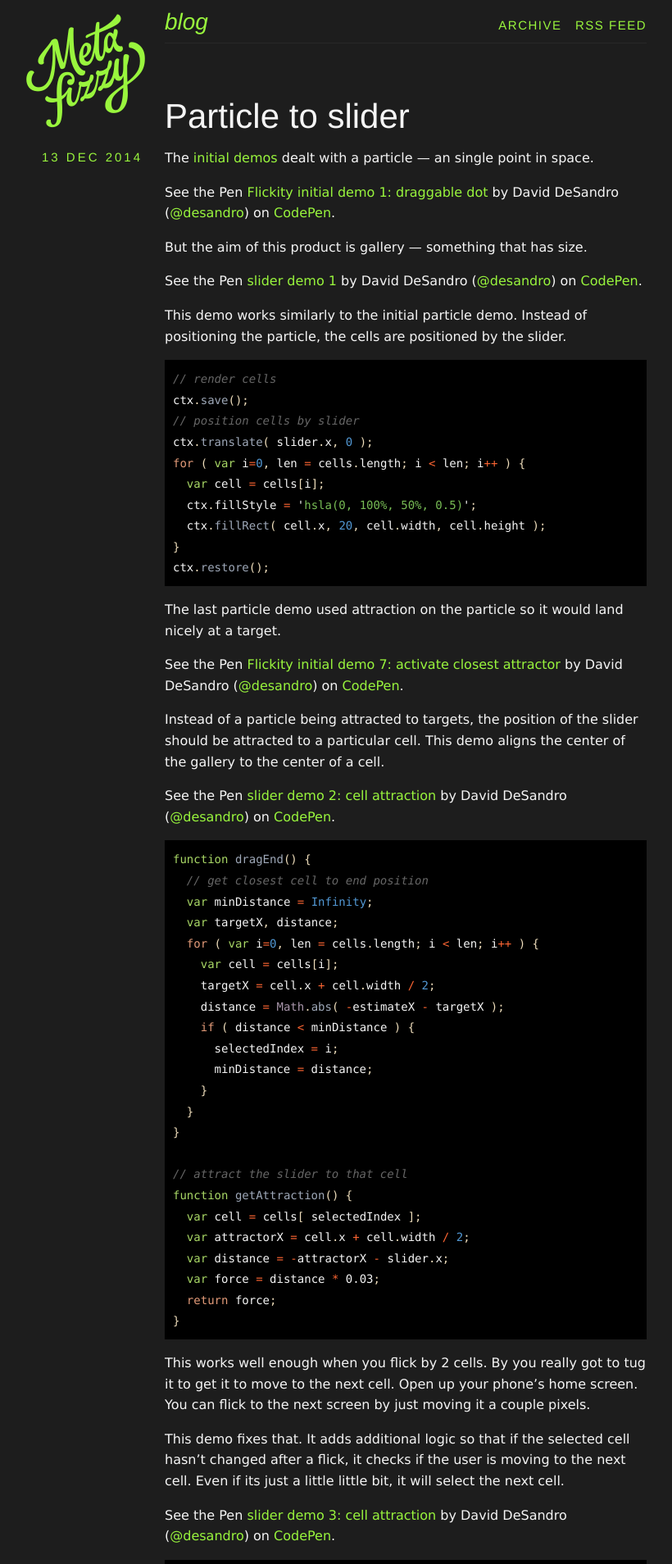
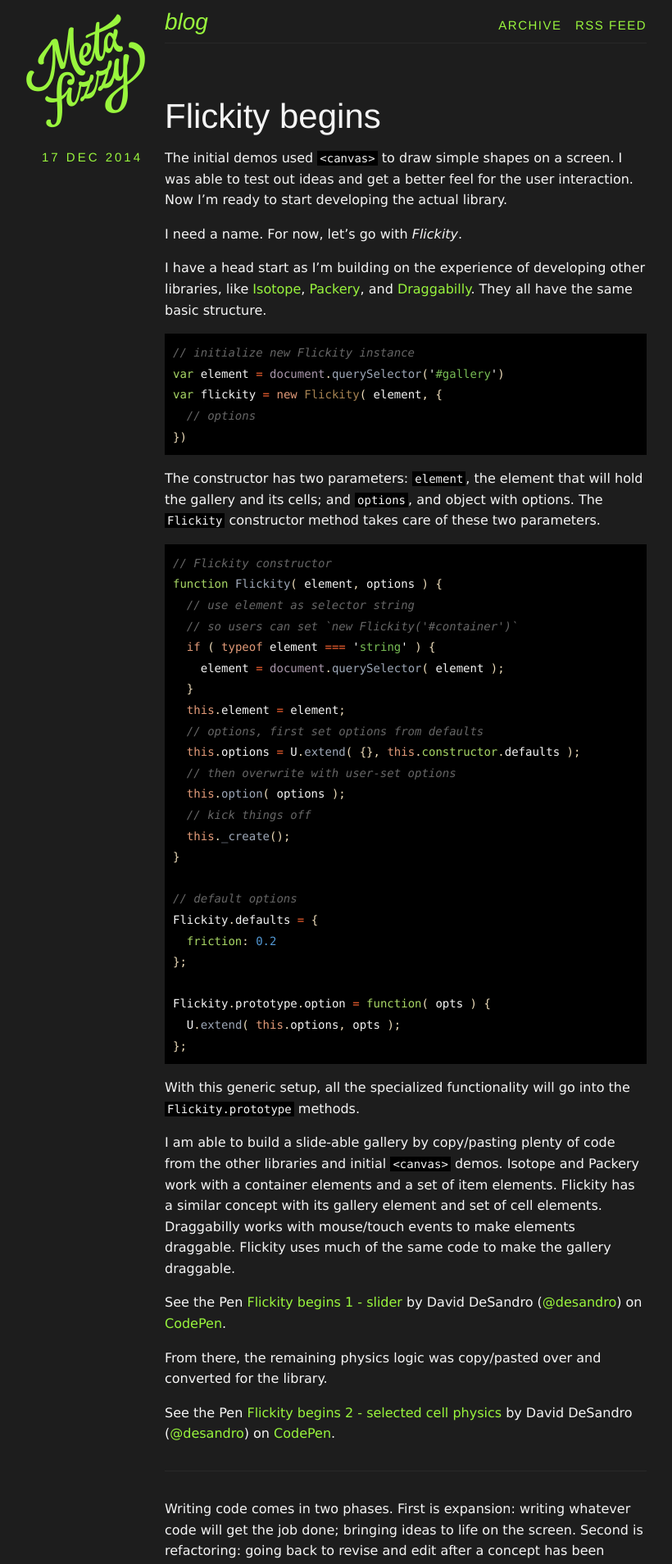
Before and after one commit to metafizzy/metafizzy.co, a Jekyll site: the page built from blog/index.html, in a window 1280 px wide. Shown: the top 1908 px of the page at 82% size, without its empty margins (225-1045 px from the left). Built offline with Jekyll 4.4.1, drawn with Linux system fonts in a browser that asks for light colours; the list of posts is cut into pages by our own code; some of the changed text lies outside the part shown.

Commit message:
post: flickity begins number code syntax highlight

```diff
--- /dev/null
+++ b/_posts/2014/2014-12-17-flickity-begins.md
@@ -0,0 +1,92 @@
+---
+
+title: Flickity begins
+category: blog
+layout: blog
+
+---
+
+The initial demos used `<canvas>` to draw simple shapes on a screen. I was able to test out ideas and get a better feel for the user interaction. Now I'm ready to start developing the actual library.
+
+I need a name. For now, let's go with _Flickity_.
+
+I have a head start as I'm building on the experience of developing other libraries, like [Isotope](http://isotope.metafizzy.co), [Packery](http://packery.metafizzy.co), and [Draggabilly](http://draggabilly.desandro.com). They all have the same basic structure.
+
+{% highlight js %}
+// initialize new Flickity instance
+var element = document.querySelector('#gallery')
+var flickity = new Flickity( element, {
+  // options
+})
+{% endhighlight %}
+
+The constructor has two parameters: `element`, the element that will hold the gallery and its cells; and `options`, and object with options. The `Flickity` constructor method takes care of these two parameters.
+
+{% highlight js %}
+// Flickity constructor
+function Flickity( element, options ) {
+  // use element as selector string
+  // so users can set `new Flickity('#container')`
+  if ( typeof element === 'string' ) {
+    element = document.querySelector( element );
+  }
+  this.element = element;
+  // options, first set options from defaults
+  this.options = U.extend( {}, this.constructor.defaults );
+  // then overwrite with user-set options
+  this.option( options );
+  // kick things off
+  this._create();
+}
+
+// default options
+Flickity.defaults = {
+  friction: 0.2
+};
+
+Flickity.prototype.option = function( opts ) {
+  U.extend( this.options, opts );
+};
+{% endhighlight %}
+
+With this generic setup, all the specialized functionality will go into the `Flickity.prototype` methods.
+
+I am able to build a slide-able gallery by copy/pasting plenty of code from the other libraries and initial `<canvas>` demos. Isotope and Packery work with a container elements and a set of item elements. Flickity has a similar concept with its gallery element and set of cell elements. Draggabilly works with mouse/touch events to make elements draggable. Flickity uses much of the same code to make the gallery draggable.
+
+<p data-height="268" data-theme-id="0" data-slug-hash="RNRpjo" data-default-tab="result" data-user="desandro" class='codepen'>See the Pen <a href='http://codepen.io/desandro/pen/RNRpjo/'>Flickity begins 1 - slider</a> by David DeSandro (<a href='http://codepen.io/desandro'>@desandro</a>) on <a href='http://codepen.io'>CodePen</a>.</p>
+
+From there, the remaining physics logic was copy/pasted over and converted for the library.
+
+<p data-height="268" data-theme-id="0" data-slug-hash="KwMWyB" data-default-tab="result" data-user="desandro" class='codepen'>See the Pen <a href='http://codepen.io/desandro/pen/KwMWyB/'>Flickity begins 2 - selected cell physics</a> by David DeSandro (<a href='http://codepen.io/desandro'>@desandro</a>) on <a href='http://codepen.io'>CodePen</a>.</p>
+
+---
+
+Writing code comes in two phases. First is expansion: writing whatever code will get the job done; bringing ideas to life on the screen. Second is refactoring: going back to revise and edit after a concept has been realized. It's useful to be distinct about these two phases and not try to do both at the same time. Ideas and creativity should run uninhibited. Likewise, refactoring works better when an idea has been fully executed. _Write drunk, edit sober._ Something like that.
+
+---
+
+This initial version is fairly naïve, but it has the basic feature set that will be the foundation of the super-library to come.
+
++ Create slider element
++ Get cell elements
++ Position cell elements
++ Listen to touch/mouse events
++ Position slider with dragging and post-drag physics
+
+Everything from here on out will be small details: adding optional features, additional UI, and resolving edge cases.
+
+---
+
+[Flickity is now up on GitHub](https://github.com/metafizzy/flickity). It's nowhere near ready for proper use, but you can follow along development as a consolation.
+
+As I write more about the development process, I'm realizing that I could be skipping over some big steps. (For example, there's a big portion of the code that deals with this `Unipointer` library.) If there's something you're curious about, please ping me [@metafizzyco](https://twitter.com/metafizzyco). I'm happy to dive deeper :)
+
+## Previously
+
+If you're just joining us, I'm making a new gallery library! The story thus far...
+
++ [Initial demos](/blog/initial-demos)
++ [Math time: Resting position](/blog/math-time-resting-position/)
++ [Particle to slider](/blog/particle-to-slider/)
+
+<script async src="//assets.codepen.io/assets/embed/ei.js"></script>
--- a/assets/css/style.css
+++ b/assets/css/style.css
@@ -508,6 +508,7 @@
 code .s1,
 code .s { color: #78BD55; } /* string */
 code .mi, /* integer */
+code .mf, /* number */
 code .cp, /* doctype */
 code .kc { color: #5298D4; } /*boolean*/
 code .k { color: #E39B79; } /* keyword */
```
